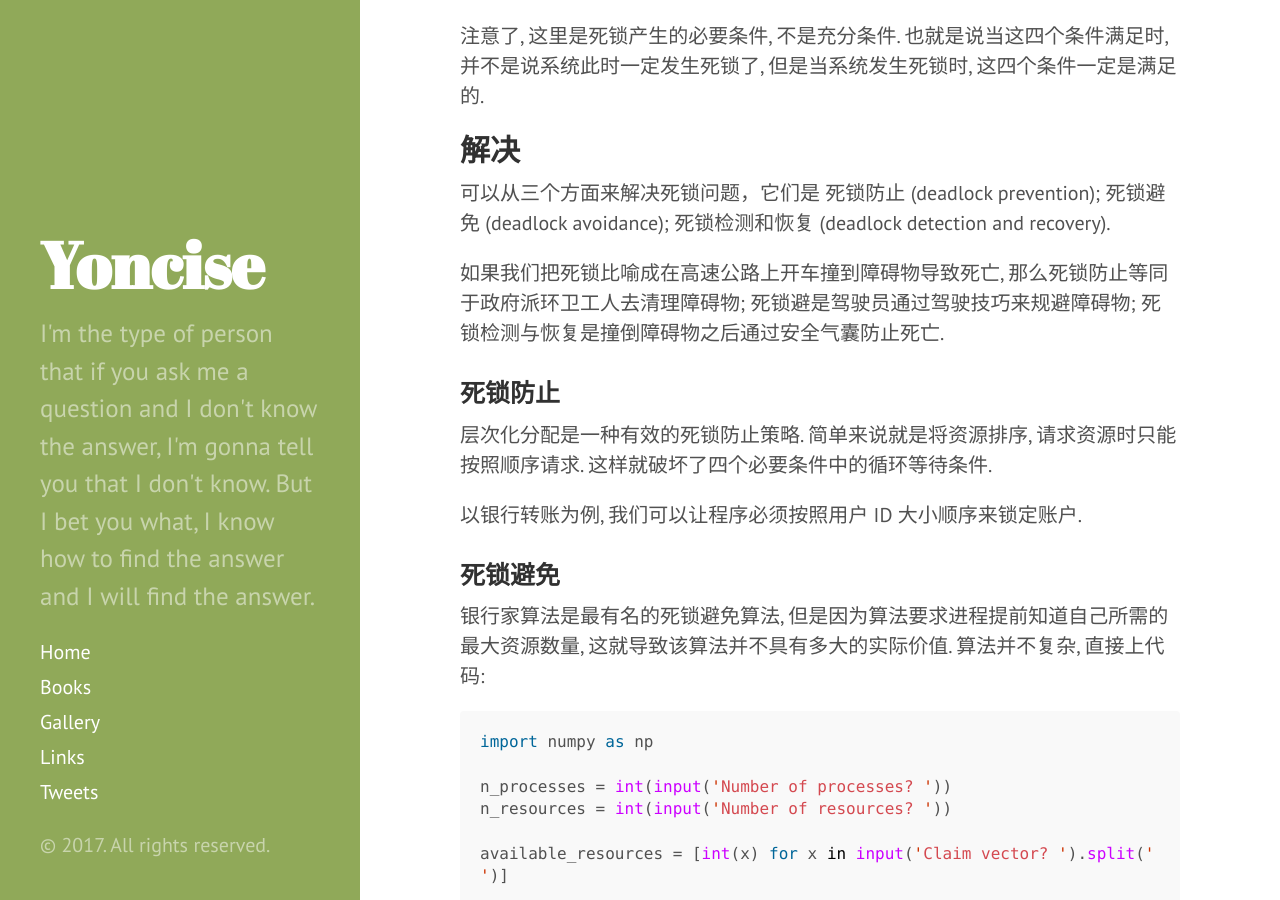
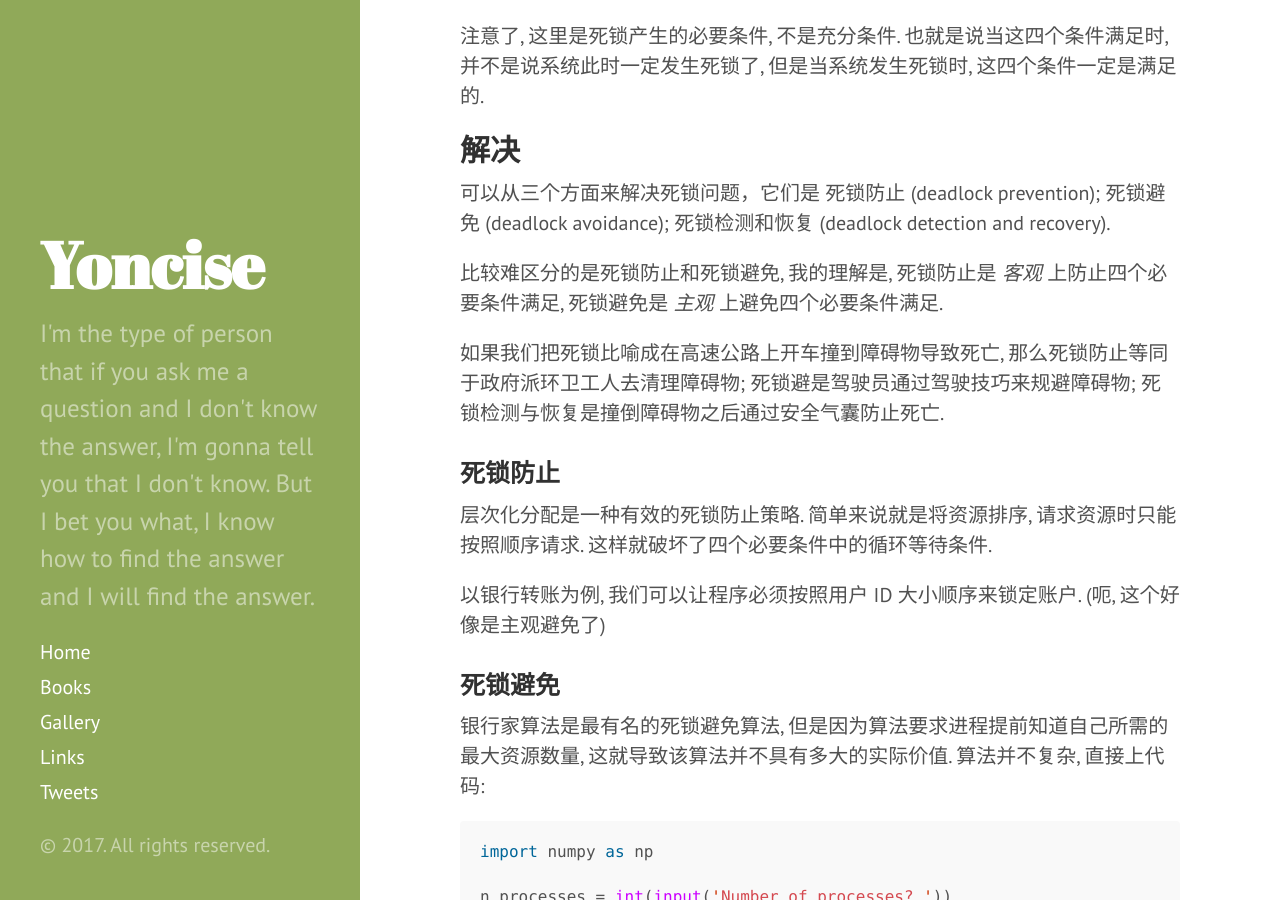
Before and after one commit to yoncise/yoncise.github.io, a Jekyll site: the page built from _posts/2017-07-29-死锁.md, in a window 1280 px wide and 900 px high, scrolled down 818 px. Built offline with Jekyll 4.4.1, drawn with Linux system fonts in a browser that asks for light colours; some of the changed text lies outside the part shown.

Commit message:
add extra

```diff
--- a/_posts/2017-07-29-死锁.md
+++ b/_posts/2017-07-29-死锁.md
@@ -10,7 +10,7 @@
 
 ### 必要条件
 
-1971 年 Coffman 总结出了系统产生死锁的四个 **必要条件**:
+1971 年 Coffman 总结出了系统产生死锁的四个 *必要条件*:
 
 1. 互斥条件 (mutual exclusion)
 
@@ -38,6 +38,9 @@
 可以从三个方面来解决死锁问题，它们是 死锁防止 (deadlock prevention);
 死锁避免 (deadlock avoidance); 死锁检测和恢复 (deadlock detection and recovery).
 
+比较难区分的是死锁防止和死锁避免, 我的理解是, 死锁防止是 *客观* 上防止四个必要条件满足,
+死锁避免是 *主观* 上避免四个必要条件满足.
+
 如果我们把死锁比喻成在高速公路上开车撞到障碍物导致死亡,
 那么死锁防止等同于政府派环卫工人去清理障碍物; 死锁避是驾驶员通过驾驶技巧来规避障碍物;
 死锁检测与恢复是撞倒障碍物之后通过安全气囊防止死亡.
@@ -47,7 +50,7 @@
 层次化分配是一种有效的死锁防止策略. 简单来说就是将资源排序, 请求资源时只能按照顺序请求.
 这样就破坏了四个必要条件中的循环等待条件.
 
-以银行转账为例, 我们可以让程序必须按照用户 ID 大小顺序来锁定账户.
+以银行转账为例, 我们可以让程序必须按照用户 ID 大小顺序来锁定账户. (呃, 这个好像是主观避免了)
 
 ### 死锁避免
 
@@ -90,6 +93,10 @@
 这是一种比较有实际意义的解决方案, 当检测到系统发生死锁了,
 可以强制破坏上述四个必要条件, 比如, 让优先级低的进程释放已占用的资源.
 
+### 总结
+
+总而言之, 解决死锁就从四个必要条件出发.
+
 > [操作系统教程](https://book.douban.com/subject/3100348/)
 >
 > [Banker's algorithm](https://en.wikipedia.org/wiki/Banker%27s_algorithm)
```
